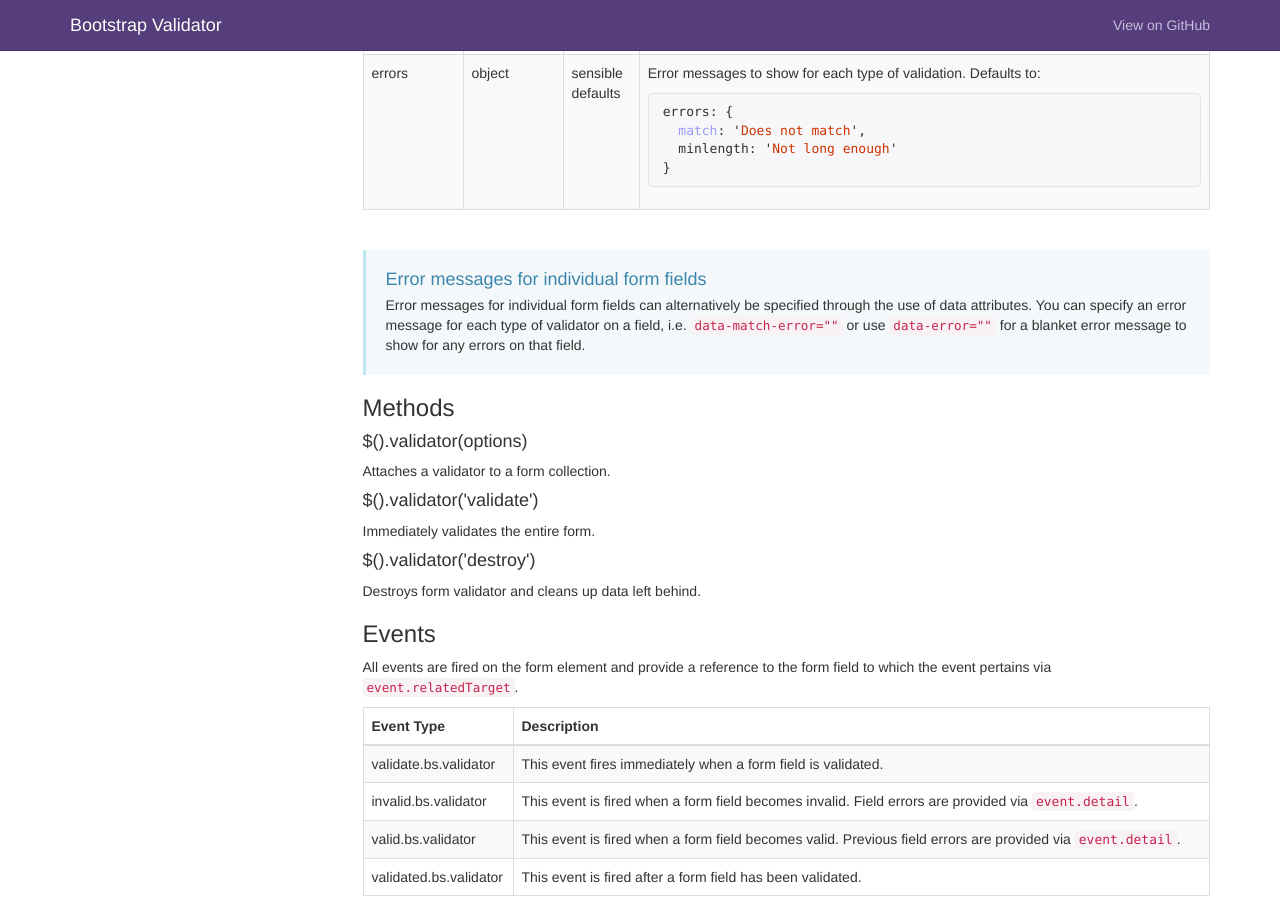
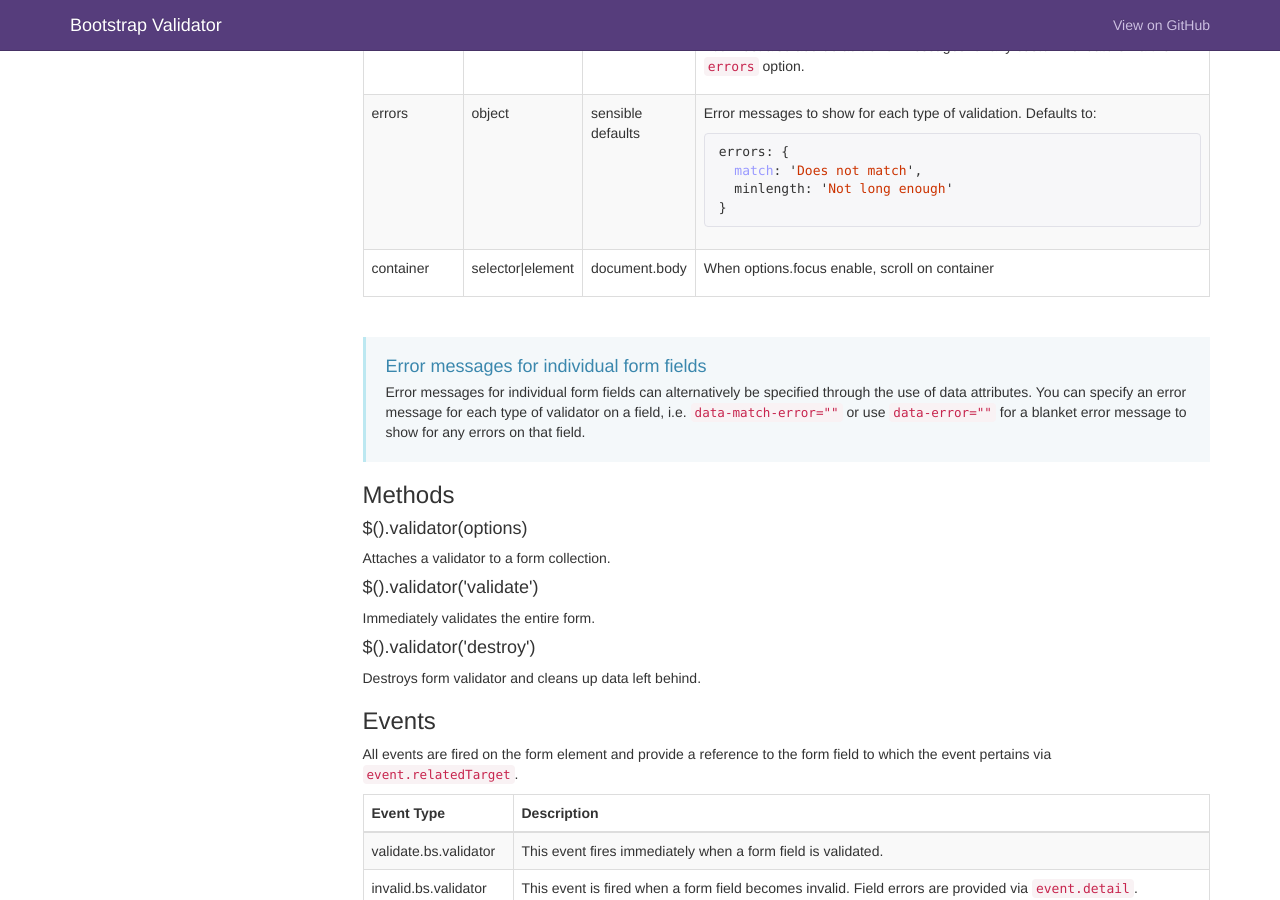
Before and after one commit to 1000hz/bootstrap-validator, a Jekyll site: the page built from docs/index.html, in a window 1280 px wide and 900 px high, scrolled down 3918 px. Built offline with Jekyll 4.4.1, drawn with Linux system fonts in a browser that asks for light colours; nearby versions of some CDN libraries; comment, search, counter and statistics services are not loaded.

Commit message:
add container options

```diff
--- a/docs/index.html
+++ b/docs/index.html
@@ -276,6 +276,13 @@ errors: {
 {% endhighlight %}
            </td>
          </tr>
+         <tr>
+           <td>container</td>
+           <td>selector|element</td>
+           <td>document.body</td>
+           <td><p>When options.focus enable, scroll on container</p>
+           </td>
+         </tr>
         </tbody>
       </table>
     </div><!-- /.table-responsive -->
--- a/js/validator.js
+++ b/js/validator.js
@@ -79,6 +79,7 @@
     html: false,
     disable: true,
     focus: true,
+    container: document.body,
     custom: {},
     errors: {
       match: 'Does not match',
@@ -209,7 +210,7 @@
     var $input = $(".has-error:first :input")
     if ($input.length === 0) return
 
-    $(document.body).animate({scrollTop: $input.offset().top - Validator.FOCUS_OFFSET}, 250)
+    $(this.options.container).animate({scrollTop: $input.offset().top - Validator.FOCUS_OFFSET}, 250)
     $input.focus()
   }
 
```
